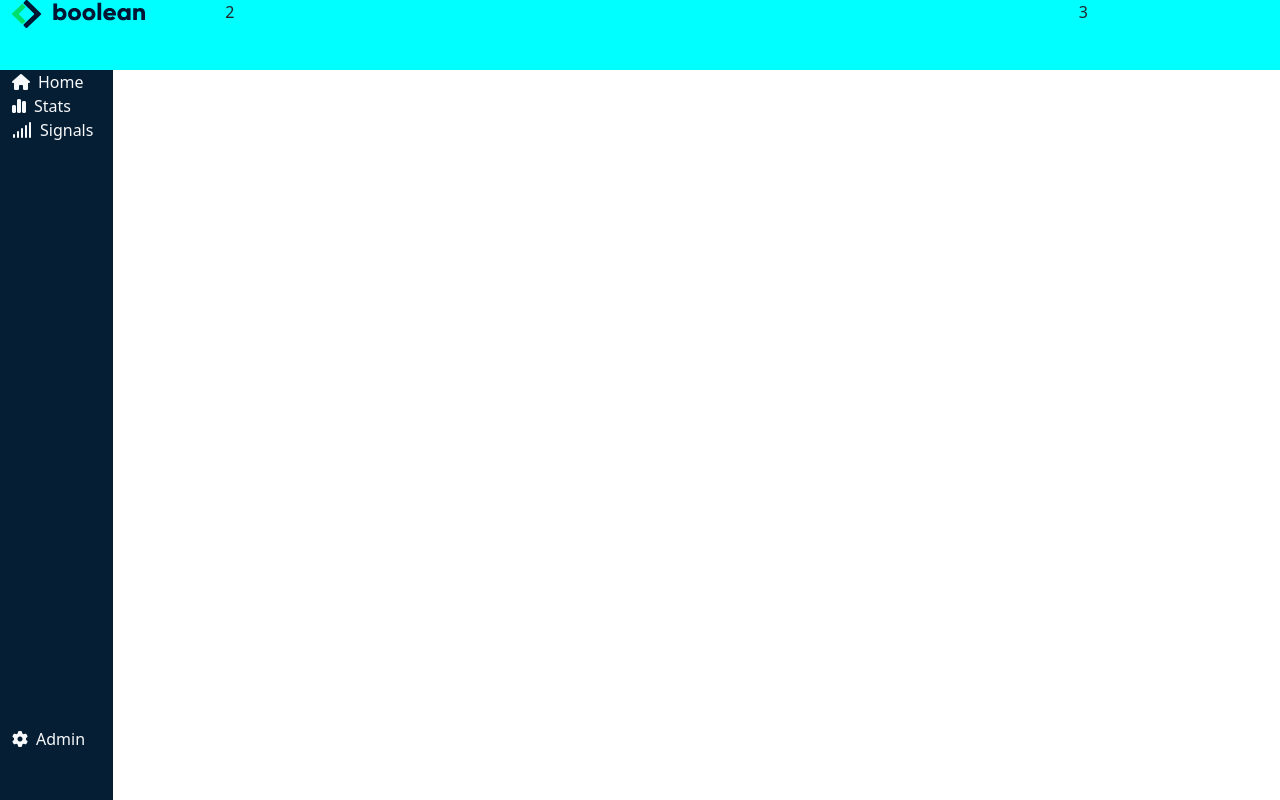
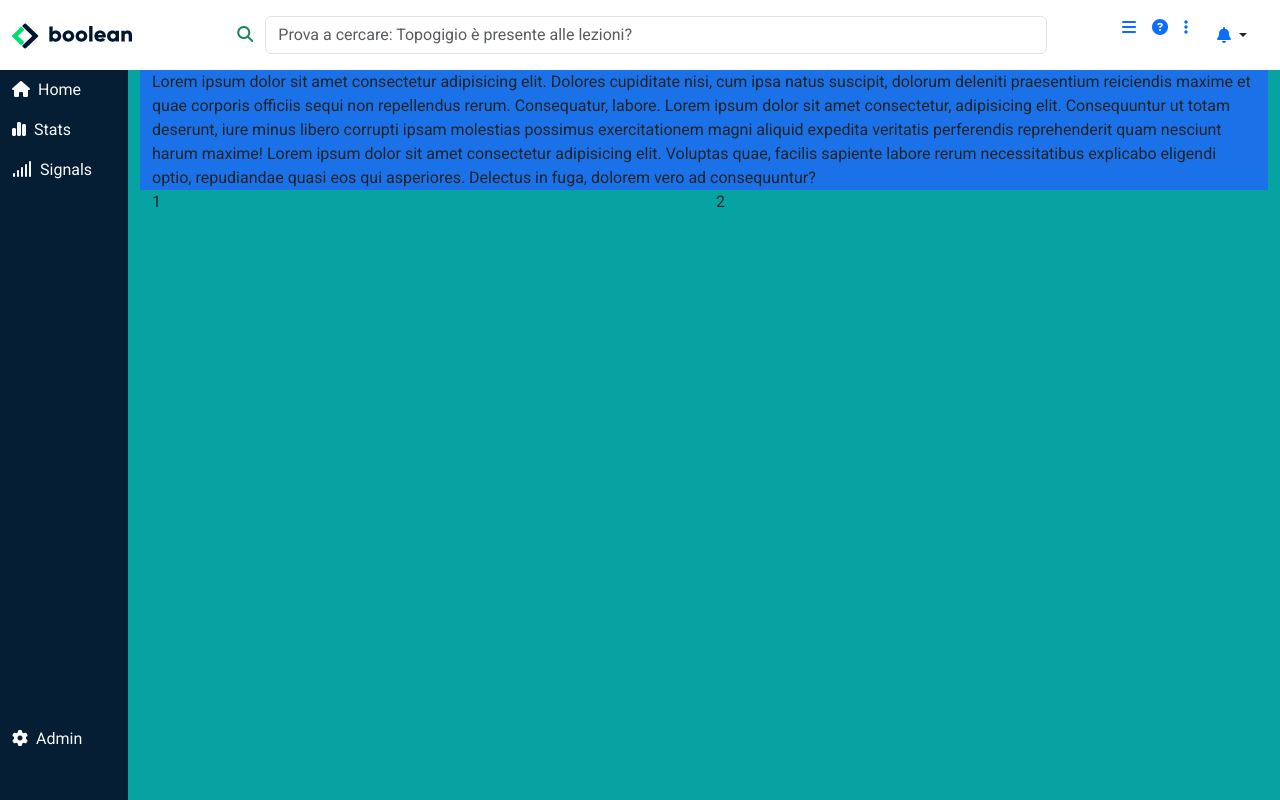
Before and after one commit to Th4Dude/html-css-bootstrap-dashboard, a plain HTML site: page index.html in a window 1280 px wide. Drawn offline with nearby package versions, Linux system fonts and the light colour scheme.

Commit message:
inizio struttura main

```diff
--- a/index.html
+++ b/index.html
@@ -16,6 +16,10 @@
 
     <!-- font awesome -->
 
+    <link rel="preconnect" href="https://fonts.googleapis.com">
+    <link rel="preconnect" href="https://fonts.gstatic.com" crossorigin>
+    <link href="https://fonts.googleapis.com/css2?family=Montserrat&family=Roboto&display=swap" rel="stylesheet">
+
     <!-- Bootstrap -->
 
     <link href="https://cdn.jsdelivr.net/npm/bootstrap@5.3.0-alpha1/dist/css/bootstrap.min.css" rel="stylesheet"
@@ -28,34 +32,74 @@
 </head>
 
 <body>
-    <header class="container-fluid container_header_main">
 
-        <div class="row">
-            <div class="col-2">
-                <div class="img_header d-none d-lg-block "><img src="img/logo.svg" alt=""></div>
-                <div><img class="img_header d-md-block d-lg-none  " src="img/mobile-logo.png" alt=""></div>
+    <!-- Header -->
+
+    <header class="container-fluid container_header_main py-3 ">
+
+        <div class="row ">
+
+            <div class="col-2 d-flex ">
+
+                <div><img class="img_header01 d-none d-lg-block " src="img/logo.svg" alt=""></div>
+                <div><img class="img_header02 d-md-block d-lg-none   " src="img/mobile-logo.png" alt=""></div>
             </div>
-            <div class="col-8">2</div>
-            <div class="col-2">3</div>
+
+            <div class="col-8">
+                <form class="d-flex" role="search">
+                    <button class="btn btn-outline-success border-0" type="submit">
+                        <i class="fa-solid fa-magnifying-glass"></i>
+                    </button>
+                    <input class="form-control me-2" type="search"
+                        placeholder="Prova a cercare: Topogigio è presente alle lezioni?" aria-label="Search">
+                </form>
+            </div>
+
+            <div class="col-2 d-flex justify-content-end ">
+
+                <div class="d-flex px-2 d-none d-lg-block align-items-center">
+                    <a href=""><i class="fa-solid fa-bars"></i></a>
+                </div>
+                <div class="d-flex align-items-center px-2 d-none d-lg-block">
+                    <a href=""><i class="fa-solid fa-circle-question"></i></a>
+                </div>
+                <div class="d-flex align-items-center px-2 d-none d-lg-block">
+                    <a href=""><i class="fa-solid fa-ellipsis-vertical"></i></a>
+                </div>
+                <div class="dropdown d-flex align-items-center px-2">
+                    <button class="btn  dropdown-toggle" type="button" data-bs-toggle="dropdown" aria-expanded="false">
+                        <a href=""><i class="fa-solid fa-bell"></i></a>
+                    </button>
+                    <ul class="dropdown-menu">
+                        <li><a class="dropdown-item" href="#">Cucu</a></li>
+                        <li><a class="dropdown-item" href="#">Tete</a></li>
+                        <li><a class="dropdown-item" href="#">Trovato!</a></li>
+                    </ul>
+                </div>
+
+            </div>
+
         </div>
 
     </header>
 
+    <!-- Header -->
+
     <main>
 
-        <div class="container-fluid" >
+        <div class="container-fluid">
             <div class="row">
                 <div class="col-1 a_side">
                     <div class="top_container">
-                        <div class="d-flex">
-                            <div>
+                        <div class="d-flex py-2">
+                            <div class="">
                                 <a class="link-light" href=""><i class="fa-solid fa-house"></i></a>
                             </div>
                             <div class="d-none d-lg-block ">
                                 <a class="link-light text-decoration-none px-2" href="">Home</a>
                             </div>
                         </div>
-                        <div class="d-flex">
+                        <div class="d-flex py-2">
                             <div>
                                 <a class="link-light" href=""><i class="fa-solid fa-chart-simple"></i></a>
                             </div>
@@ -64,7 +108,7 @@
                             </div>
                         </div>
 
-                        <div class="d-flex">
+                        <div class="d-flex py-2">
                             <div>
                                 <a class="link-light" href=""><i class="fa-solid fa-signal"></i></a>
                             </div>
@@ -83,7 +127,47 @@
                     </div>
                 </div>
 
-                <div class="col-11 container_right_side">s</div>
+                <div class="col-11 container_right_side">
+
+                    <div class="top_main_container ">
+
+                        <div class="row top_main_container ">
+
+                            <div class="col-12"> Lorem ipsum dolor sit amet consectetur adipisicing elit. Dolores
+                                cupiditate nisi, cum ipsa natus suscipit, dolorum deleniti praesentium reiciendis maxime
+                                et quae corporis officiis sequi non repellendus rerum. Consequatur, labore. Lorem ipsum
+                                dolor sit amet consectetur, adipisicing elit. Consequuntur ut totam deserunt, iure minus
+                                libero corrupti ipsam molestias possimus exercitationem magni aliquid expedita veritatis
+                                perferendis reprehenderit quam nesciunt harum maxime! Lorem ipsum dolor sit amet
+                                consectetur adipisicing elit. Voluptas quae, facilis sapiente labore rerum
+                                necessitatibus explicabo eligendi optio, repudiandae quasi eos qui asperiores. Delectus
+                                in fuga, dolorem vero ad consequuntur?</div>
+                        </div>
+                    </div>
+
+
+                    <div class="container">
+                        <div class="row">
+                            <div class="col-6">1</div>
+                            <div class="col-6">2</div>
+                        </div>
+
+
+
+
+
+
+
+                    </div>
+
+
+
+
+
+
+
+
+                </div>
             </div>
         </div>
 
--- a/style.css
+++ b/style.css
@@ -1,5 +1,7 @@
+body{
+    font-family: 'Roboto', sans-serif;
+}
 .container_header_main{
-    background-color: aqua;
     height: 4.375rem;
 }
 
@@ -9,14 +11,14 @@ main{
 }
 
 .a_side{
-    width: auto;
+    width: 10%;
     background-color: #051e34;
     height:calc(100vh - 4.375rem );
 }
 
 .container_right_side{
-    /* width: auto; */
-    background-color: rgb(219, 226, 226);
+    width: 90%;
+    background-color: rgb(7, 163, 163);
     height:calc(100vh - 4.375rem );
 }
 
@@ -28,7 +30,18 @@ main{
     height: 10%;
 }
 
-.img_header{
+.img_header01{
+    height: 40px;
+    width: 120px;
+}
+
+.img_header02{
     height: 40px;
     width: 40px;
 }
+
+.top_main_container{
+    background-color: #1b72e8;
+    width: 100%;
+    margin: 0 auto;
+}
```
Lines whose indentation alone changed are shown as unchanged.
